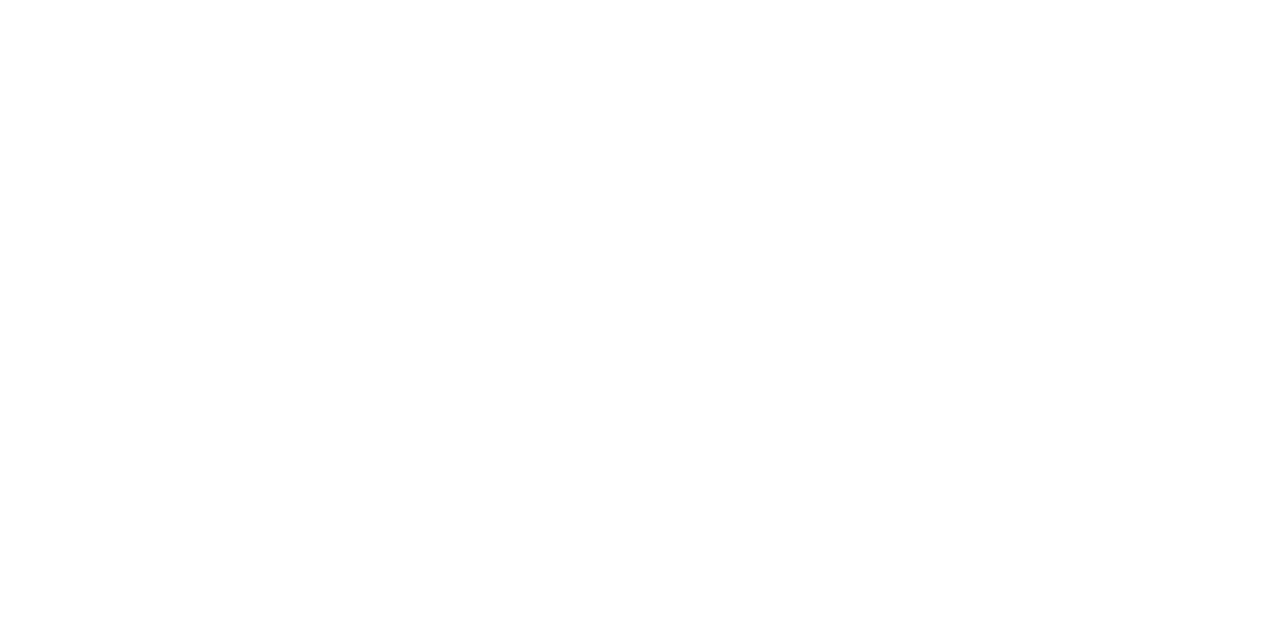
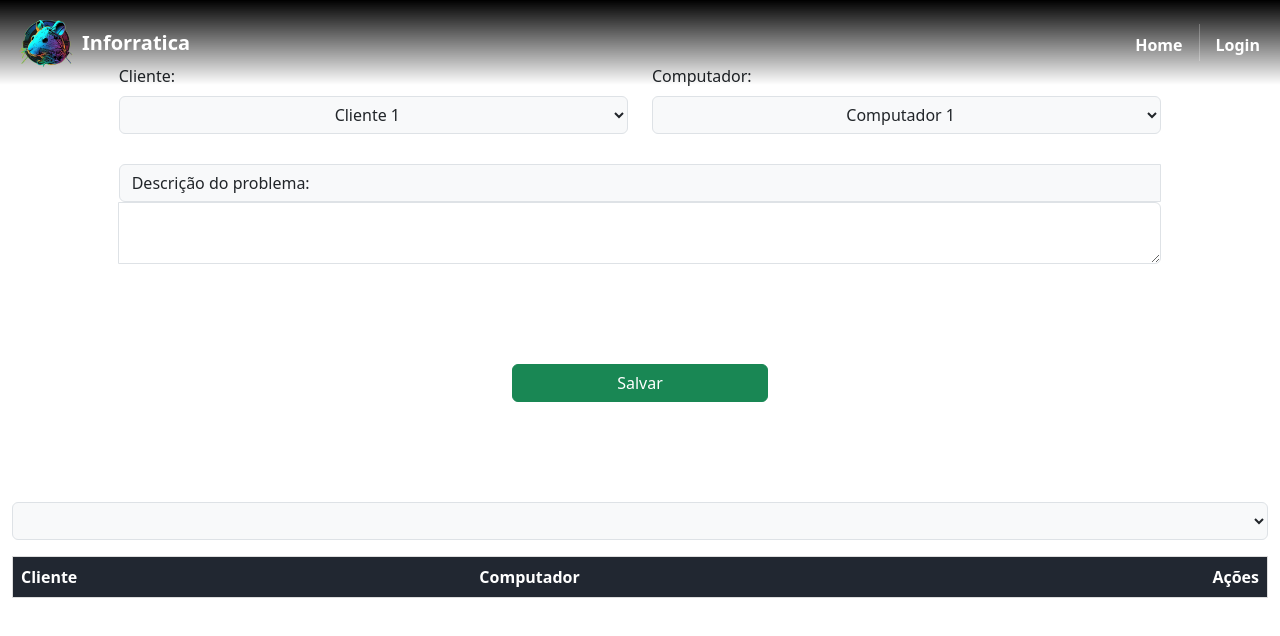
Before and after one commit to FelipeRotermel/InforraticaSite, a Vue app: page /cadastro-ordem-servico in a window 1280 px wide. Before the commit this address had no page. Shown: the top 636 px of the page. Built offline with nearby package versions, Linux system fonts and the light colour scheme.

Commit message:
CadastroOrdemServico Add

```diff
--- a/src/router/index.js
+++ b/src/router/index.js
@@ -29,6 +29,11 @@ const router = createRouter({
       name: 'cadastro-cliente',
       component: () => import('../views/CadastroCliente.vue')
     },
+    {
+      path: '/cadastro-ordem-servico',
+      name: 'cadastro-ordem-servico',
+      component: () => import('../views/CadastroOrdemServico.vue')
+    },
   ]
 })
 
--- /dev/null
+++ b/src/views/CadastroOrdemServico.vue
@@ -0,0 +1,164 @@
+<script>
+import NavBar from '@/components/nav/NavBarOrdem.vue'
+
+export default {
+    components: {
+        NavBar
+    },
+}
+</script>
+
+<template>
+    <NavBar />
+    <div class="container-fluid">
+        <div class="col-12">
+            <div class="row d-flex align-items-center justify-content-center">
+                <div class="col-md-5 col-12">
+                    <div class="mb-3">
+                        <label class="form-label">Cliente:</label>
+                        <div class="input-group">
+                            <select class="input-group-text">
+                                <option value="1">Cliente 1</option>
+                                <option value="2">Cliente 2</option>
+                                <option value="3">Cliente 3</option>
+                            </select>
+                        </div>
+                    </div>
+                </div>
+                <div class="col-md-5 col-12">
+                    <div class="md-3">
+                        <label class="form-label">Computador:</label>
+                        <div class="input-group">
+                            <select class="input-group-text">
+                                <option value="1">Computador 1</option>
+                                <option value="2">Computador 2</option>
+                                <option value="3">Computador 3</option>
+                            </select>
+                        </div>
+                    </div>
+                </div>
+            </div>
+            <div class="row d-flex align-items-center justify-content-center">
+                <div class="col-md-10">
+                    <div class="input-group">
+                        <span class="input-group-text">Descrição do problema: </span>
+                        <textarea class="form-control" aria-label="With textarea"></textarea>
+                    </div>
+                </div>
+            </div>
+            <div class="row justify-content-center">
+                <button class="btn btn-success" @click="salvar">Salvar</button>
+            </div>
+            <div class="col-12" id="computadores">
+      <div class="row g-0">
+        <div class="col-md-12">
+          <div class="card-body">
+            <div class="input-group mb-3">
+              <select class="input-group-text" v-model="selectedFilter">
+                <option value="cliente">Cliente</option>
+                <option value="computador">Computador</option>
+              </select>
+              <input v-if="selectedFilter" type="text" class="form-control" :placeholder="'Pesquisar ' + selectedFilter" v-model="filters.computador[selectedFilter]">
+            </div>
+            <div class="table-responsive">
+              <table class="table">
+                <thead>
+                  <tr>
+                    <th scope="col">Cliente</th>
+                    <th scope="col">Computador</th>
+                    <th scope="col" id="action">Ações</th>
+                  </tr>
+                </thead>
+                <tbody>
+                  <tr v-for="computador in filteredComputadores" :key="computador.id">
+                    <td>{{ computador.cliente }}</td>
+                    <td>{{ computador.computador }}</td>
+                    <td>
+                      <button class="col-1 btn btn-danger" @click="excluir(computador)">Del</button>
+                      <div class="w-100" id="separate"></div>
+                      <button class="col-1 btn btn-warning" @click="editar(computador)">Edit</button>
+                    </td>
+                  </tr>
+                </tbody>
+              </table>
+            </div>
+          </div>
+        </div>
+      </div>
+    </div>
+        </div>
+    </div>
+</template>
+
+<style scoped>
+
+.container-fluid {
+  justify-content: center;
+  align-items: center;
+  height: 100vh;
+  padding-top: 5%;
+}
+
+.col-md-5 {
+    height: 100px;
+}
+
+.input-group-text {
+    width: 100%;
+}
+
+.btn-success {
+    margin-top: 100px;
+    margin-bottom: 100px;
+}
+
+button {
+  width: 20%;
+}
+
+table {
+  border-collapse: collapse;
+  border-spacing: 0;
+  border: 1px solid #ddd;
+}
+
+th {
+  background-color: #212731;
+  color: white;
+}
+
+td {
+  text-align: center;
+  border: 1px solid #ddd;
+}
+
+img {
+  width: 100px;
+}
+
+#action {
+  width: 5%;
+}
+
+.col-1 {
+  width: 100%;
+}
+
+#separate {
+  height: 20px;
+}
+
+@media screen and (max-width: 767px) {
+  .container-fluid {
+    padding-top: 25%;
+  }
+  table {
+    width: 800px;
+  }
+  .btn-success {
+    margin-top: 50px;
+    margin-bottom: 50px;
+}
+}
+
+</style>
```
